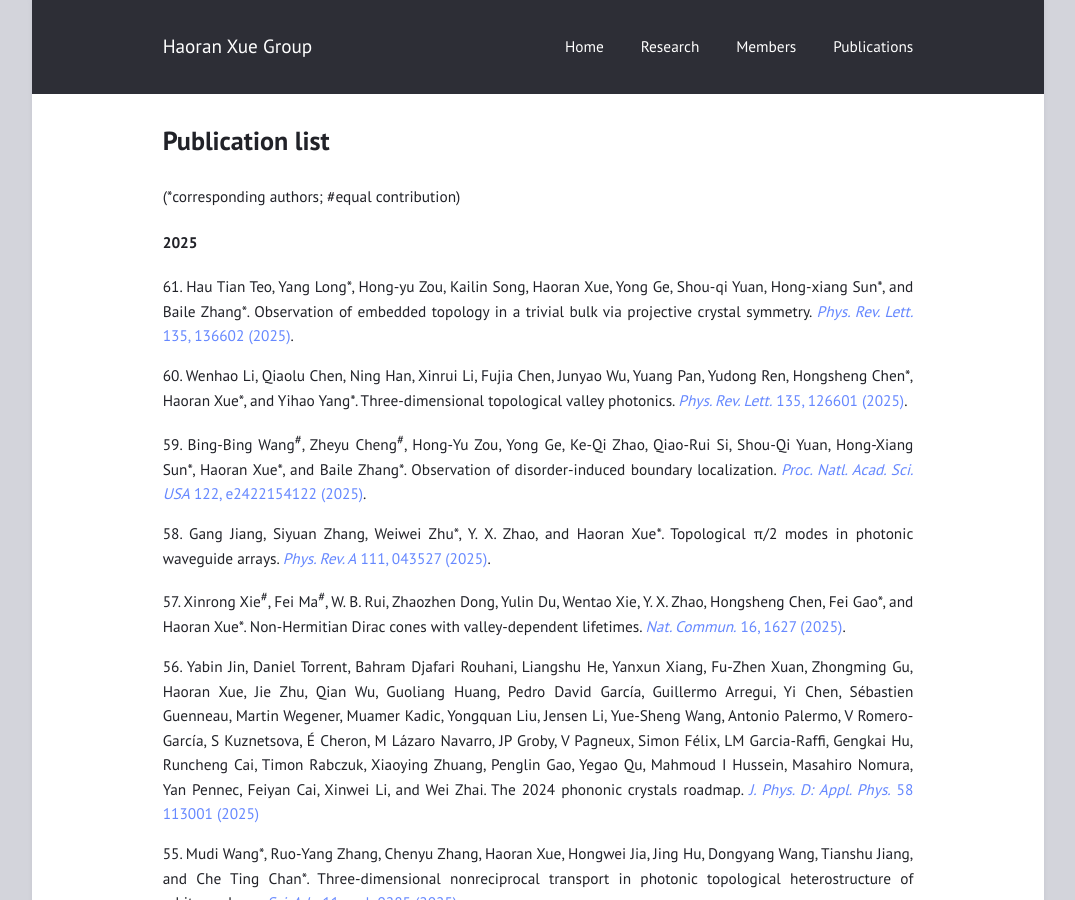
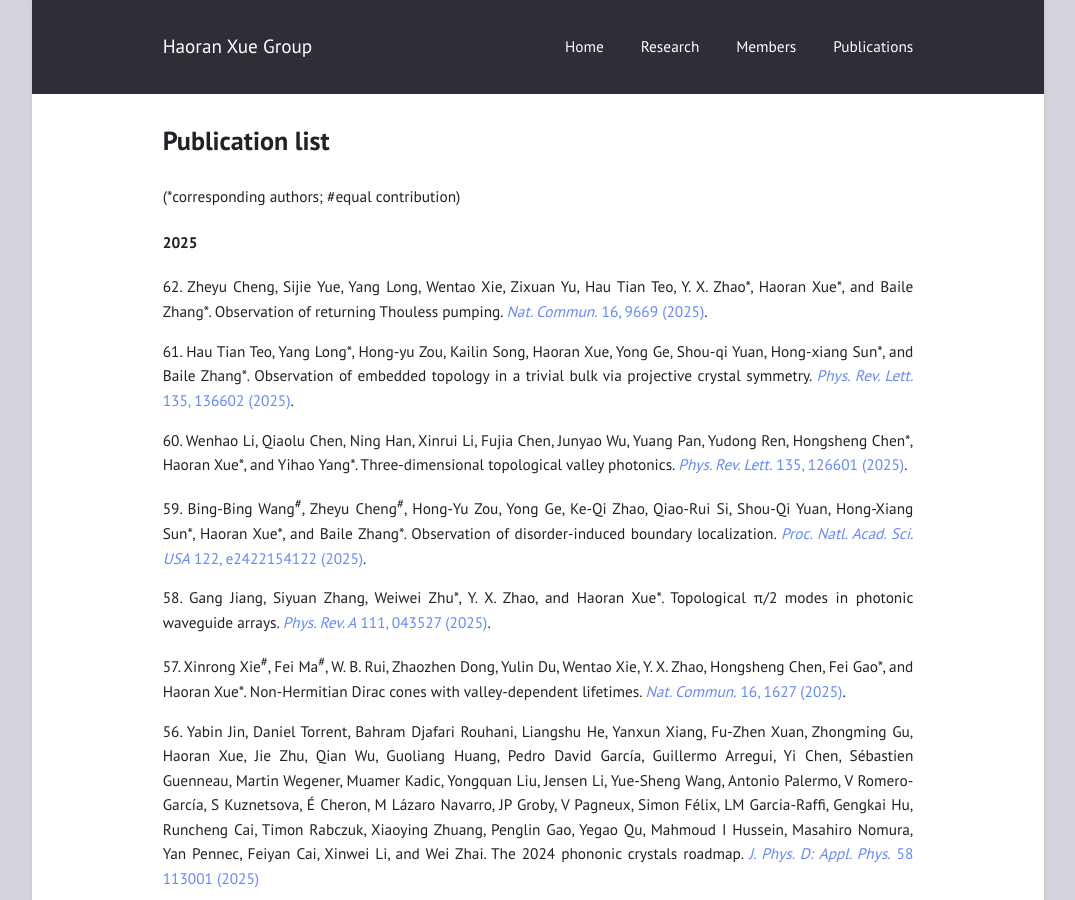
Before and after one commit to haoran-group/haoran-group.github.io, a Jekyll site: the page built from paper.md, in a window 1280 px wide and 900 px high. Shown: the whole window, without its empty margins (102-1177 px from the left). Built offline with Jekyll 4.4.1, drawn with Linux system fonts in a browser that asks for light colours.

Commit message:
Update paper.md

```diff
--- a/paper.md
+++ b/paper.md
@@ -6,6 +6,8 @@ title: Publication list
 (*corresponding authors; #equal contribution)
 
 #### 2025
+
+62\. Zheyu Cheng, Sijie Yue, Yang Long, Wentao Xie, Zixuan Yu, Hau Tian Teo, Y. X. Zhao\*, Haoran Xue\*, and Baile Zhang\*. Observation of returning Thouless pumping. [*Nat. Commun.* 16, 9669 (2025)](https://doi.org/10.1038/s41467-025-64671-w).
 
 61\. Hau Tian Teo, Yang Long\*, Hong-yu Zou, Kailin Song, Haoran Xue, Yong Ge, Shou-qi Yuan, Hong-xiang Sun\*, and Baile Zhang\*. Observation of embedded topology in a trivial bulk via projective crystal symmetry. [*Phys. Rev. Lett.* 135, 136602 (2025)](https://doi.org/10.1103/9tq1-37j1).
 
```
